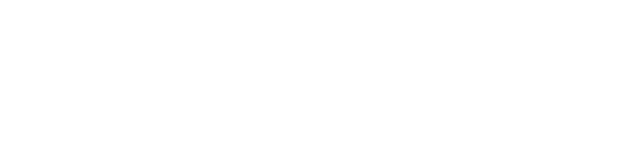
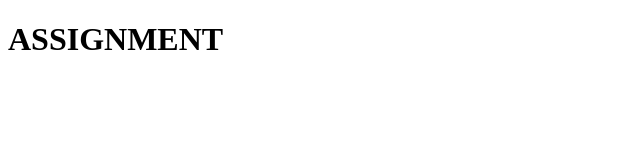
Before and after one commit to isahbugatto/assignment, a plain HTML site: page index.html in a window 1280 px wide. Shown: the whole page, without its empty margins (0-640 px from the left). Drawn offline with Linux system fonts and the light colour scheme.

Commit message:
second commit

```diff
--- a/index.html
+++ b/index.html
@@ -7,6 +7,7 @@
     <title>Document</title>
 </head>
 <body>
+    <h1>ASSIGNMENT</h1>
 
 </body>
 </html>
```
